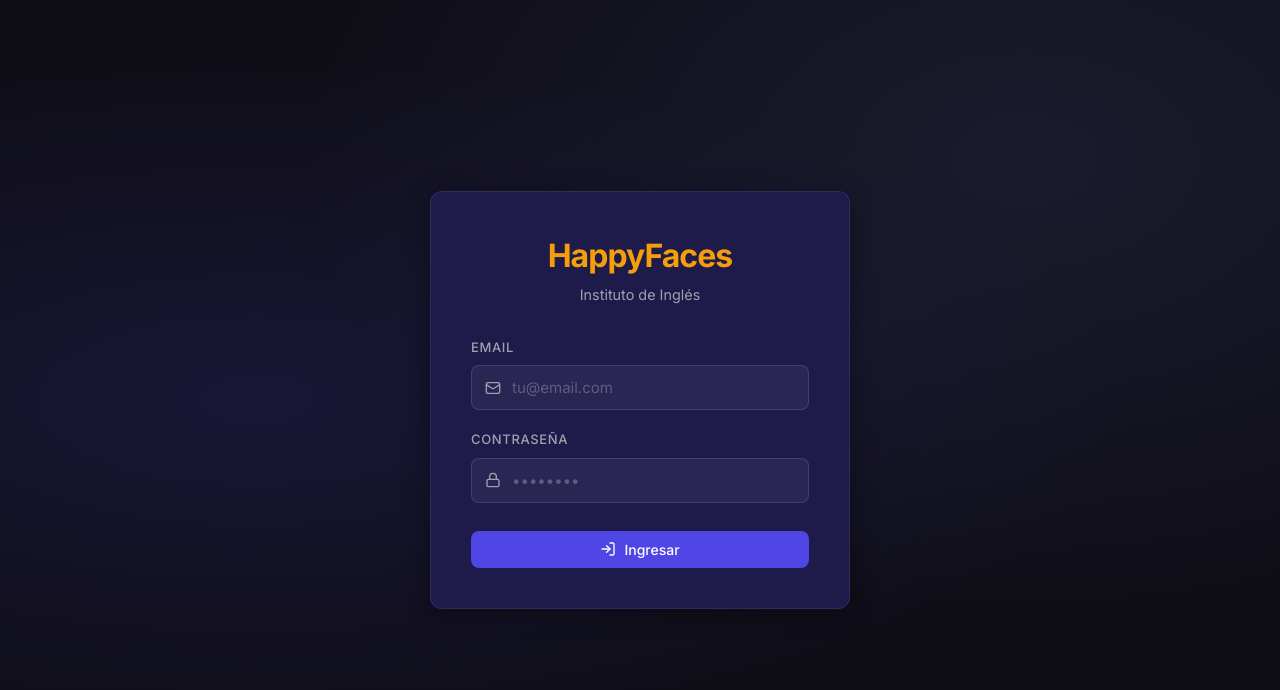
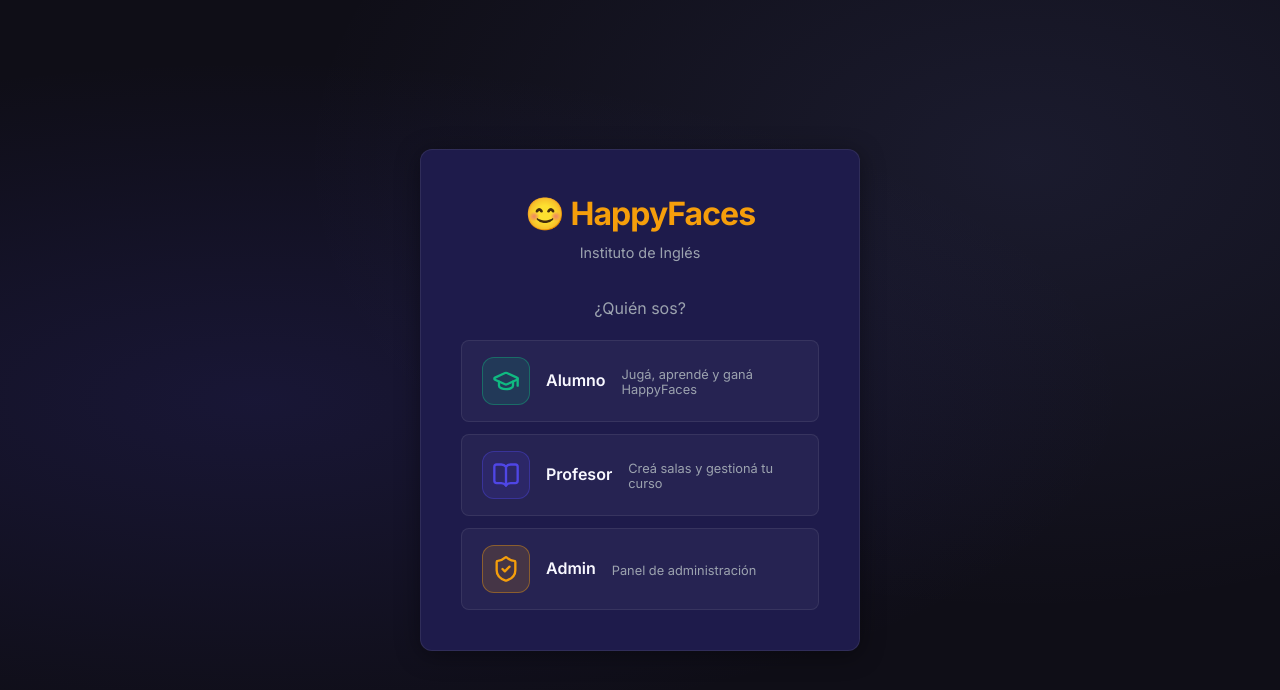
Before and after one commit to lewasdas/english-institute, a React (Vite) app: page / in a window 1280 px wide. Shown: the top 690 px of the page. Built offline with nearby package versions, Linux system fonts and the light colour scheme; no server answers.

Commit message:
Login con selector de rol (Alumno/Profesor/Admin)

```diff
--- a/src/context/AuthContext.jsx
+++ b/src/context/AuthContext.jsx
@@ -53,7 +53,13 @@ export function AuthProvider({ children }) {
   const login = async (email, password) => {
     const { data, error } = await supabase.auth.signInWithPassword({ email, password })
     if (error) throw error
-    return data
+    const { data: profile } = await axios.get('/api/auth/profile', {
+      headers: { Authorization: `Bearer ${data.session.access_token}` }
+    })
+    setUser({ ...data.user, full_name: profile.full_name })
+    setRole(profile.role)
+    setBalance(profile.balance ?? 0)
+    return profile.role
   }
 
   const logout = async () => {
--- a/src/pages/auth/Login.css
+++ b/src/pages/auth/Login.css
@@ -15,7 +15,7 @@
   border-radius: var(--border-radius);
   padding: 2.5rem;
   width: 100%;
-  max-width: 420px;
+  max-width: 440px;
   border: 1px solid rgba(255, 255, 255, 0.08);
   box-shadow: var(--shadow);
 }
@@ -38,6 +38,100 @@
   font-size: 0.9rem;
 }
 
+/* Role selector */
+.role-prompt {
+  text-align: center;
+  font-size: 1rem;
+  color: var(--color-text-muted);
+  margin-bottom: 1.25rem;
+}
+
+.role-grid {
+  display: flex;
+  flex-direction: column;
+  gap: 0.75rem;
+}
+
+.role-card {
+  display: flex;
+  align-items: center;
+  gap: 1rem;
+  padding: 1rem 1.25rem;
+  background: rgba(255, 255, 255, 0.04);
+  border: 1px solid rgba(255, 255, 255, 0.08);
+  border-radius: var(--border-radius-sm);
+  cursor: pointer;
+  transition: all 0.2s ease;
+  text-align: left;
+  color: var(--color-text);
+  width: 100%;
+}
+
+.role-card:hover {
+  border-color: var(--role-color);
+  background: rgba(255, 255, 255, 0.07);
+  transform: translateX(4px);
+}
+
+.role-icon {
+  width: 48px;
+  height: 48px;
+  border-radius: 12px;
+  background: color-mix(in srgb, var(--role-color) 15%, transparent);
+  border: 1px solid color-mix(in srgb, var(--role-color) 40%, transparent);
+  display: flex;
+  align-items: center;
+  justify-content: center;
+  color: var(--role-color);
+  flex-shrink: 0;
+}
+
+.role-label {
+  font-size: 1rem;
+  font-weight: 600;
+  display: block;
+  line-height: 1.2;
+}
+
+.role-desc {
+  font-size: 0.8rem;
+  color: var(--color-text-muted);
+  display: block;
+  margin-top: 0.2rem;
+}
+
+/* Selected role badge */
+.role-selected-badge {
+  display: flex;
+  align-items: center;
+  gap: 0.5rem;
+  padding: 0.5rem 0.875rem;
+  background: color-mix(in srgb, var(--role-color) 12%, transparent);
+  border: 1px solid color-mix(in srgb, var(--role-color) 35%, transparent);
+  border-radius: 99px;
+  color: var(--role-color);
+  font-size: 0.875rem;
+  font-weight: 600;
+  margin-bottom: 1.5rem;
+  width: fit-content;
+}
+
+.role-change {
+  margin-left: auto;
+  background: none;
+  border: none;
+  color: var(--color-text-muted);
+  font-size: 0.8rem;
+  cursor: pointer;
+  text-decoration: underline;
+  padding: 0;
+}
+
+.role-change:hover {
+  color: var(--color-text);
+}
+
+/* Form */
 .login-form {
   display: flex;
   flex-direction: column;
@@ -79,7 +173,7 @@
   border-radius: var(--border-radius-sm);
   color: var(--color-text);
   font-size: 0.9375rem;
-  transition: border-color var(--transition), background var(--transition);
+  transition: border-color 0.2s, background 0.2s;
   outline: none;
 }
 
--- a/src/pages/auth/Login.jsx
+++ b/src/pages/auth/Login.jsx
@@ -1,9 +1,33 @@
 import { useState } from 'react'
 import { useNavigate } from 'react-router-dom'
 import toast from 'react-hot-toast'
-import { LogIn, Mail, Lock } from 'lucide-react'
+import { LogIn, Mail, Lock, GraduationCap, BookOpen, ShieldCheck } from 'lucide-react'
 import useAuth from '../../hooks/useAuth.js'
 import './Login.css'
+
+const ROLES = [
+  {
+    key: 'student',
+    label: 'Alumno',
+    icon: GraduationCap,
+    description: 'Jugá, aprendé y ganá HappyFaces',
+    color: '#10B981',
+  },
+  {
+    key: 'teacher',
+    label: 'Profesor',
+    icon: BookOpen,
+    description: 'Creá salas y gestioná tu curso',
+    color: '#4F46E5',
+  },
+  {
+    key: 'admin',
+    label: 'Admin',
+    icon: ShieldCheck,
+    description: 'Panel de administración',
+    color: '#F59E0B',
+  },
+]
 
 const ROLE_DASHBOARDS = {
   admin: '/admin/dashboard',
@@ -12,9 +36,10 @@ const ROLE_DASHBOARDS = {
 }
 
 export default function Login() {
-  const { login, role } = useAuth()
+  const { login } = useAuth()
   const navigate = useNavigate()
 
+  const [selectedRole, setSelectedRole] = useState(null)
   const [email, setEmail] = useState('')
   const [password, setPassword] = useState('')
   const [loading, setLoading] = useState(false)
@@ -28,16 +53,12 @@ export default function Login() {
 
     setLoading(true)
     try {
-      await login(email, password)
-      toast.success('Bienvenido!')
-      // Role will be set by AuthContext after login; navigate based on it
-      // We wait a tick so context updates
-      setTimeout(() => {
-        const dest = ROLE_DASHBOARDS[role] || '/'
+      const userRole = await login(email, password)
+      toast.success('¡Bienvenido!')
+      const dest = ROLE_DASHBOARDS[userRole] || '/'
       navigate(dest, { replace: true })
-      }, 300)
     } catch (err) {
-      toast.error(err.message || 'Error al iniciar sesión')
+      toast.error(err.message || 'Email o contraseña incorrectos')
     } finally {
       setLoading(false)
     }
@@ -47,8 +68,43 @@ export default function Login() {
     <div className="login-page">
       <div className="login-card">
         <div className="login-header">
-          <h1 className="login-brand">HappyFaces</h1>
+          <h1 className="login-brand">😊 HappyFaces</h1>
           <p className="login-subtitle">Instituto de Inglés</p>
+        </div>
+
+        {!selectedRole ? (
+          <>
+            <p className="role-prompt">¿Quién sos?</p>
+            <div className="role-grid">
+              {ROLES.map(({ key, label, icon: Icon, description, color }) => (
+                <button
+                  key={key}
+                  className="role-card"
+                  style={{ '--role-color': color }}
+                  onClick={() => setSelectedRole(key)}
+                >
+                  <div className="role-icon">
+                    <Icon size={28} />
+                  </div>
+                  <span className="role-label">{label}</span>
+                  <span className="role-desc">{description}</span>
+                </button>
+              ))}
+            </div>
+          </>
+        ) : (
+          <>
+            <div className="role-selected-badge" style={{
+              '--role-color': ROLES.find(r => r.key === selectedRole)?.color
+            }}>
+              {(() => {
+                const r = ROLES.find(r => r.key === selectedRole)
+                const Icon = r.icon
+                return <><Icon size={16} /> {r.label}</>
+              })()}
+              <button className="role-change" onClick={() => setSelectedRole(null)}>
+                Cambiar
+              </button>
             </div>
 
             <form className="login-form" onSubmit={handleSubmit}>
@@ -64,6 +120,7 @@ export default function Login() {
                     onChange={(e) => setEmail(e.target.value)}
                     autoComplete="email"
                     disabled={loading}
+                    autoFocus
                   />
                 </div>
               </div>
@@ -102,6 +159,8 @@ export default function Login() {
                 )}
               </button>
             </form>
+          </>
+        )}
       </div>
     </div>
   )
```
Lines whose indentation alone changed are shown as unchanged.
